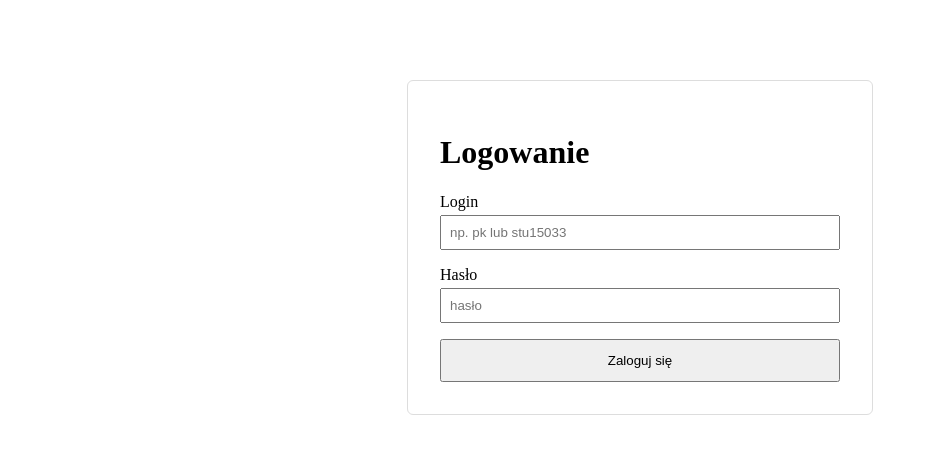
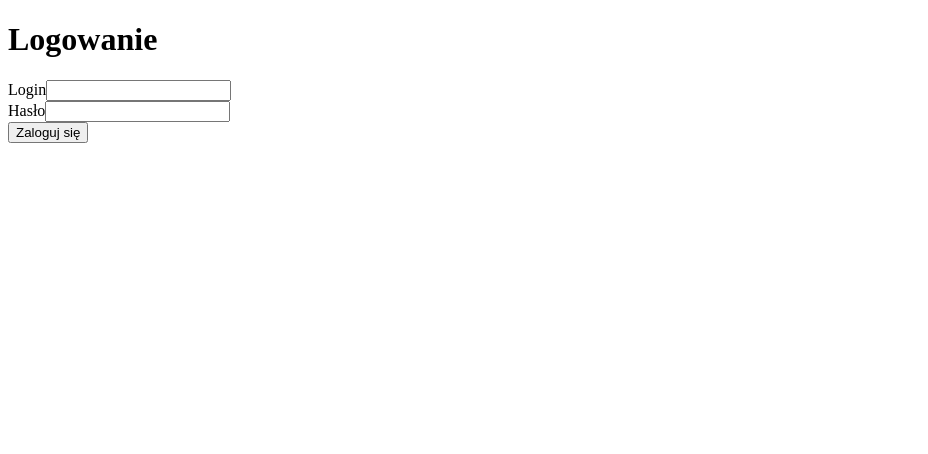
Before and after one commit to Martivial/Mateusz_Zemsta_Vue_Projekt, a Vue app: page /login in a window 1280 px wide. Shown: the top 454 px of the page, without its empty margins (0-928 px from the left). Built offline with nearby package versions, Linux system fonts and the light colour scheme; the HTML template or start-up script is replaced by a standard one.

Commit message:
login view

```diff
--- a/src/views/LoginView.vue
+++ b/src/views/LoginView.vue
@@ -1,110 +1,40 @@
 <template>
-  <main class="login-container">
-    <h1>Logowanie</h1>
+    <main class="d-flex justify-content-center align-items-center vh-100">
+      <form class="border p-4 rounded shadow-sm" v-on:submit.prevent="login" style="width: 100%; max-width: 400px;">
+        <h1 class="mb-4 text-center">Logowanie</h1>
 
-    <form @submit.prevent="login">
-      <div class="field">
-        <label>Login</label>
-        <input
-          v-model="loginForm.username"
-          type="text"
-          placeholder="np. pk lub stu15033"
-          required
-        />
+        <div class="mb-3">
+          <label class="form-label">Login</label>
+          <input v-model="username" type="text" class="form-control" required />
         </div>
 
-      <div class="field">
-        <label>Hasło</label>
-        <input
-          v-model="loginForm.password"
-          type="password"
-          placeholder="hasło"
-          required
-        />
+        <div class="mb-3">
+          <label class="form-label">Hasło</label>
+          <input v-model="password" type="password" class="form-control" required />
         </div>
 
-      <button type="submit" :disabled="loading">
-        {{ loading ? "Logowanie..." : "Zaloguj się" }}
-      </button>
+        <button type="submit" class="btn btn-primary w-100">Zaloguj się</button>
+
+        <p v-if="error" class="text-danger mt-3">{{ error }}</p>
       </form>
-
-    <p v-if="error" class="error">
-      {{ error }}
-    </p>
     </main>
 </template>
 
 <script setup lang="ts">
-import { ref } from "vue";
-import { Backend } from "@/main";
-// jeśli używasz routera:
-// import { useRouter } from "vue-router";
-
-// const router = useRouter();
-
-const loginForm = ref({
-  username: "",
-  password: "",
-});
-
-const loading = ref(false);
-const error = ref<string | null>(null);
+import { ref } from "vue"
+import { Backend } from "@/main"
+  const username = ref("")
+  const password = ref("")
+  const error = ref("")
 
     async function login() {
-  error.value = null;
-  loading.value = true;
-
+      error.value = ""
         try {
-    const response = await Backend.userLogin(
-      loginForm.value.username,
-      loginForm.value.password
-    );
-
-    console.log("Zalogowano:", response);
-
-    // token zapisuje się automatycznie w bibliotece
-    // tutaj możesz zrobić przekierowanie:
-    // router.push("/dashboard");
-
-  } catch (err: any) {
-    error.value = err?.message ?? "Błąd logowania";
-  } finally {
-    loading.value = false;
+          const response = await Backend.userLogin(username.value, password.value)
+           console.log("Zalogowano poprawnie", response)
+        }
+        catch( err: any) {
+          error.value = "Bład logowania"
         }
     }
 </script>
-
-<style scoped>
-.login-container {
-  max-width: 400px;
-  margin: 5rem auto;
-  padding: 2rem;
-  border: 1px solid #ddd;
-  border-radius: 6px;
-}
-
-.field {
-  display: flex;
-  flex-direction: column;
-  margin-bottom: 1rem;
-}
-
-label {
-  margin-bottom: 0.25rem;
-}
-
-input {
-  padding: 0.5rem;
-}
-
-button {
-  padding: 0.75rem;
-  width: 100%;
-  cursor: pointer;
-}
-
-.error {
-  margin-top: 1rem;
-  color: red;
-}
-</style>
```
Lines whose indentation alone changed are shown as unchanged.
